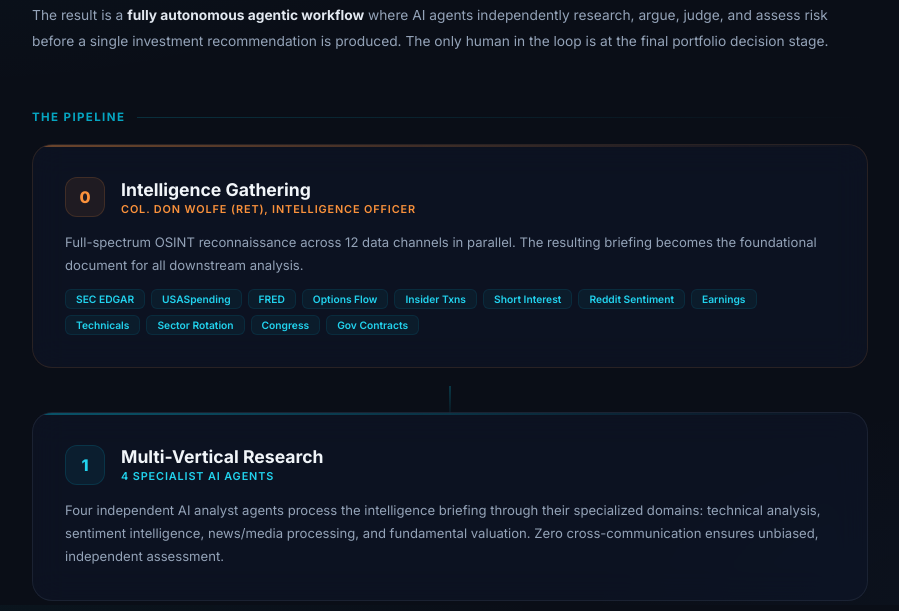
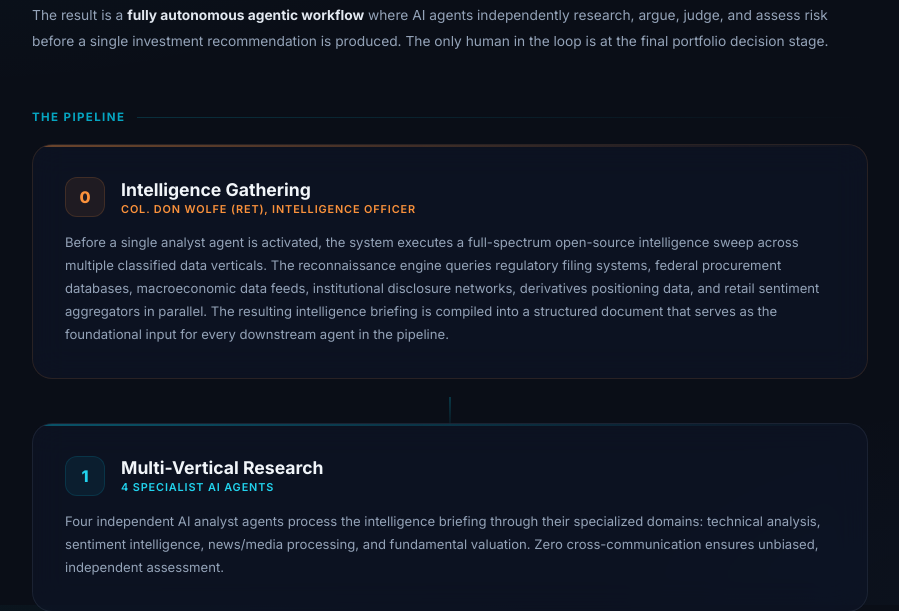
Before and after one commit to bgalvan1277/tradingagents-dashboard, a FastAPI app: page / in a window 1280 px wide. Shown: the part 995-1606 px from the top of the page, without its empty margins (190-1089 px from the left). Run offline with FastAPI, Linux system fonts and the light colour scheme.

Commit message:
Remove data source tags from public landing Stage 0, replace with abstract professional copy

```diff
--- a/app/templates/landing.html
+++ b/app/templates/landing.html
@@ -138,10 +138,7 @@ a{text-decoration:none}
             <div class="ln-snum" style="background:rgba(251,146,60,.08);color:#fb923c;border:1px solid rgba(251,146,60,.15)">0</div>
             <div><h3>Intelligence Gathering</h3><div class="role" style="color:#fb923c">Col. Don Wolfe (RET), Intelligence Officer</div></div>
         </div>
-        <p>Full-spectrum OSINT reconnaissance across 12 data channels in parallel. The resulting briefing becomes the foundational document for all downstream analysis.</p>
-        <div class="ln-tags">
-            <span class="ln-tag">SEC EDGAR</span><span class="ln-tag">USASpending</span><span class="ln-tag">FRED</span><span class="ln-tag">Options Flow</span><span class="ln-tag">Insider Txns</span><span class="ln-tag">Short Interest</span><span class="ln-tag">Reddit Sentiment</span><span class="ln-tag">Earnings</span><span class="ln-tag">Technicals</span><span class="ln-tag">Sector Rotation</span><span class="ln-tag">Congress</span><span class="ln-tag">Gov Contracts</span>
-        </div>
+        <p>Before a single analyst agent is activated, the system executes a full-spectrum open-source intelligence sweep across multiple classified data verticals. The reconnaissance engine queries regulatory filing systems, federal procurement databases, macroeconomic data feeds, institutional disclosure networks, derivatives positioning data, and retail sentiment aggregators in parallel. The resulting intelligence briefing is compiled into a structured document that serves as the foundational input for every downstream agent in the pipeline.</p>
     </div>
     <div class="ln-conn"><div class="ln-conn-d"></div></div>
 
```
